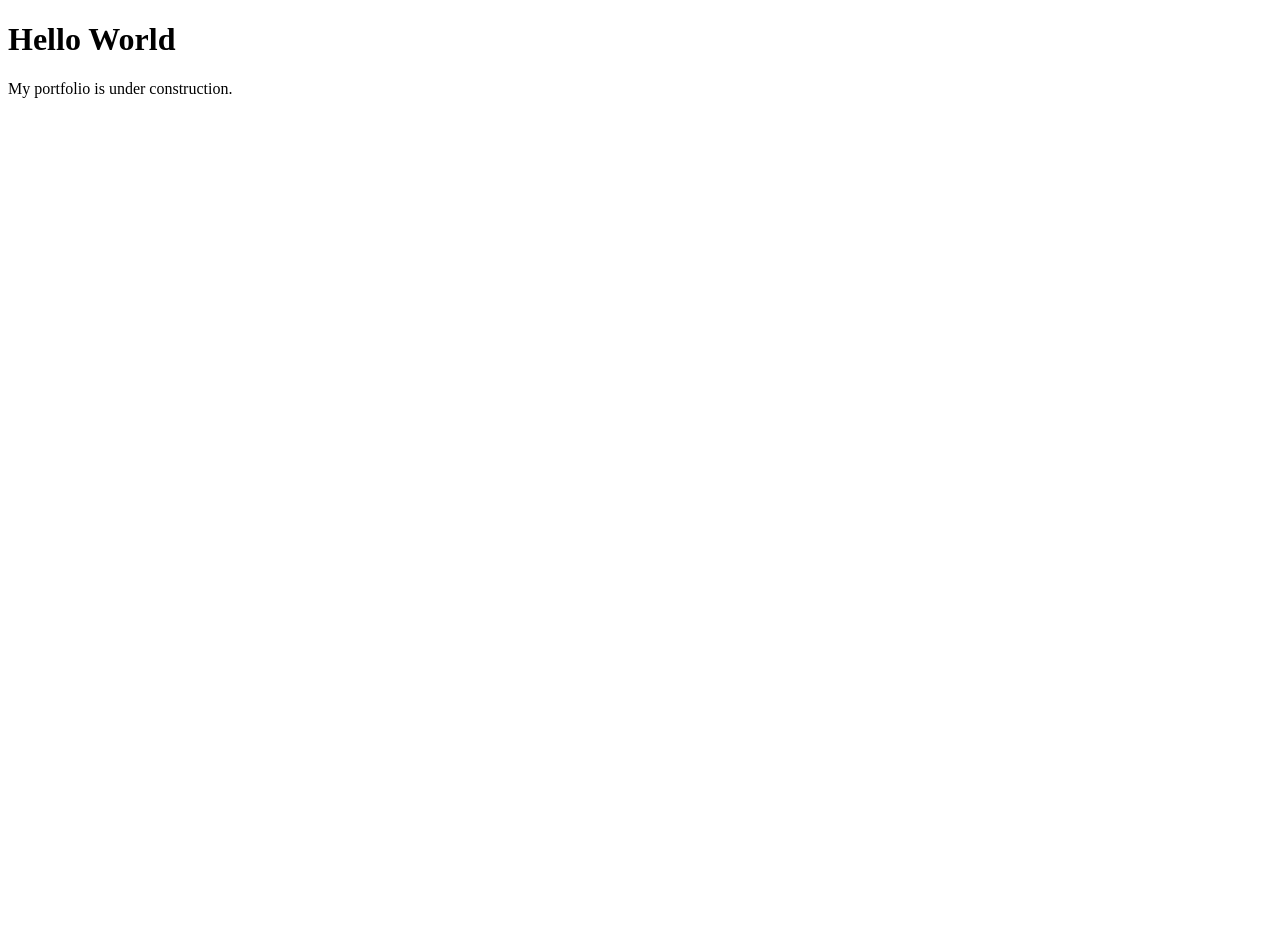
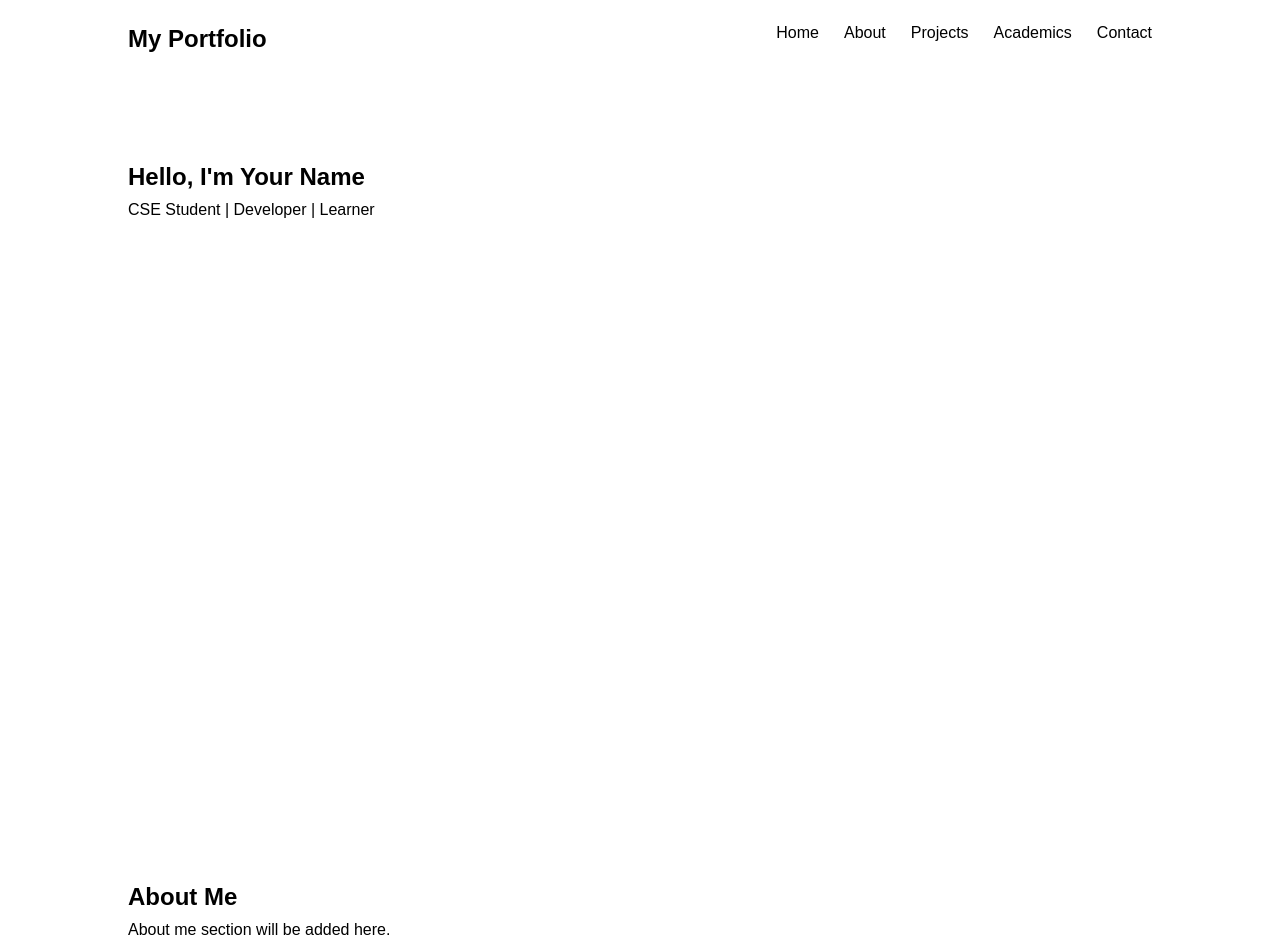
Before and after one commit to ASR-jadespear/ASR-jadespear.github.io, a plain HTML site: page index.html in a window 1280 px wide. Shown: the top 945 px of the page. Before the commit the page ends 800 px from the top, so only its background shows below. Drawn offline with Linux system fonts and the light colour scheme.

Commit message:
Add portfolio website structure

```diff
--- /dev/null
+++ b/css/style.css
@@ -0,0 +1,41 @@
+* {
+    margin: 0;
+    padding: 0;
+    box-sizing: border-box;
+}
+
+body {
+    font-family: Arial, sans-serif;
+    line-height: 1.6;
+}
+
+nav {
+    display: flex;
+    justify-content: space-between;
+    padding: 20px 10%;
+}
+
+nav ul {
+    display: flex;
+    gap: 25px;
+    list-style: none;
+}
+
+nav a {
+    text-decoration: none;
+    color: black;
+}
+
+section {
+    min-height: 70vh;
+    padding: 80px 10%;
+}
+
+#home {
+    min-height: 90vh;
+}
+
+footer {
+    padding: 30px 10%;
+    text-align: center;
+}
--- a/index.html
+++ b/index.html
@@ -4,13 +4,68 @@
 <head>
     <meta charset="UTF-8">
     <meta name="viewport" content="width=device-width, initial-scale=1.0">
+
     <title>My Portfolio</title>
+
+    <link rel="stylesheet" href="css/style.css">
 </head>
 
 <body>
 
-    <h1>Hello World</h1>
-    <p>My portfolio is under construction.</p>
+    <header>
+        <nav>
+            <h2>My Portfolio</h2>
+
+            <ul>
+                <li><a href="#home">Home</a></li>
+                <li><a href="#about">About</a></li>
+                <li><a href="#projects">Projects</a></li>
+                <li><a href="#academics">Academics</a></li>
+                <li><a href="#contact">Contact</a></li>
+            </ul>
+        </nav>
+    </header>
+
+
+    <main>
+
+        <section id="home">
+            <h1>Hello, I'm Your Name</h1>
+            <p>CSE Student | Developer | Learner</p>
+        </section>
+
+
+        <section id="about">
+            <h2>About Me</h2>
+            <p>About me section will be added here.</p>
+        </section>
+
+
+        <section id="projects">
+            <h2>Projects</h2>
+            <p>My projects will be displayed here.</p>
+        </section>
+
+
+        <section id="academics">
+            <h2>Academics</h2>
+            <p>Academic information and achievements will go here.</p>
+        </section>
+
+
+        <section id="contact">
+            <h2>Contact</h2>
+            <p>Email, GitHub and LinkedIn will go here.</p>
+        </section>
+
+    </main>
+
+
+    <footer>
+        <p>© 2026 My Portfolio</p>
+    </footer>
+
+    <script src="js/script.js"></script>
 
 </body>
 
--- /dev/null
+++ b/js/script.js
@@ -0,0 +1 @@
+console.log("Portfolio website loaded successfully!");
```
